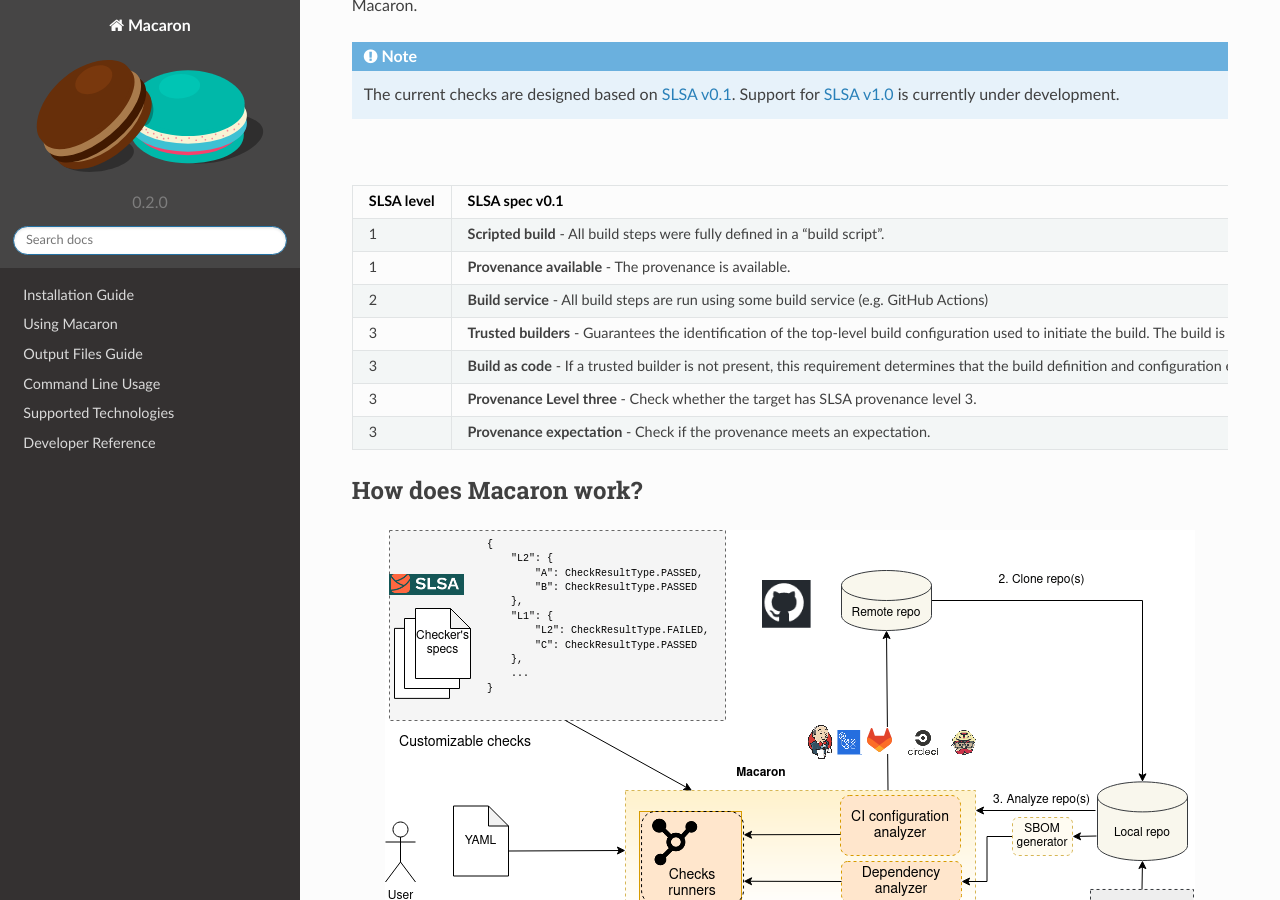
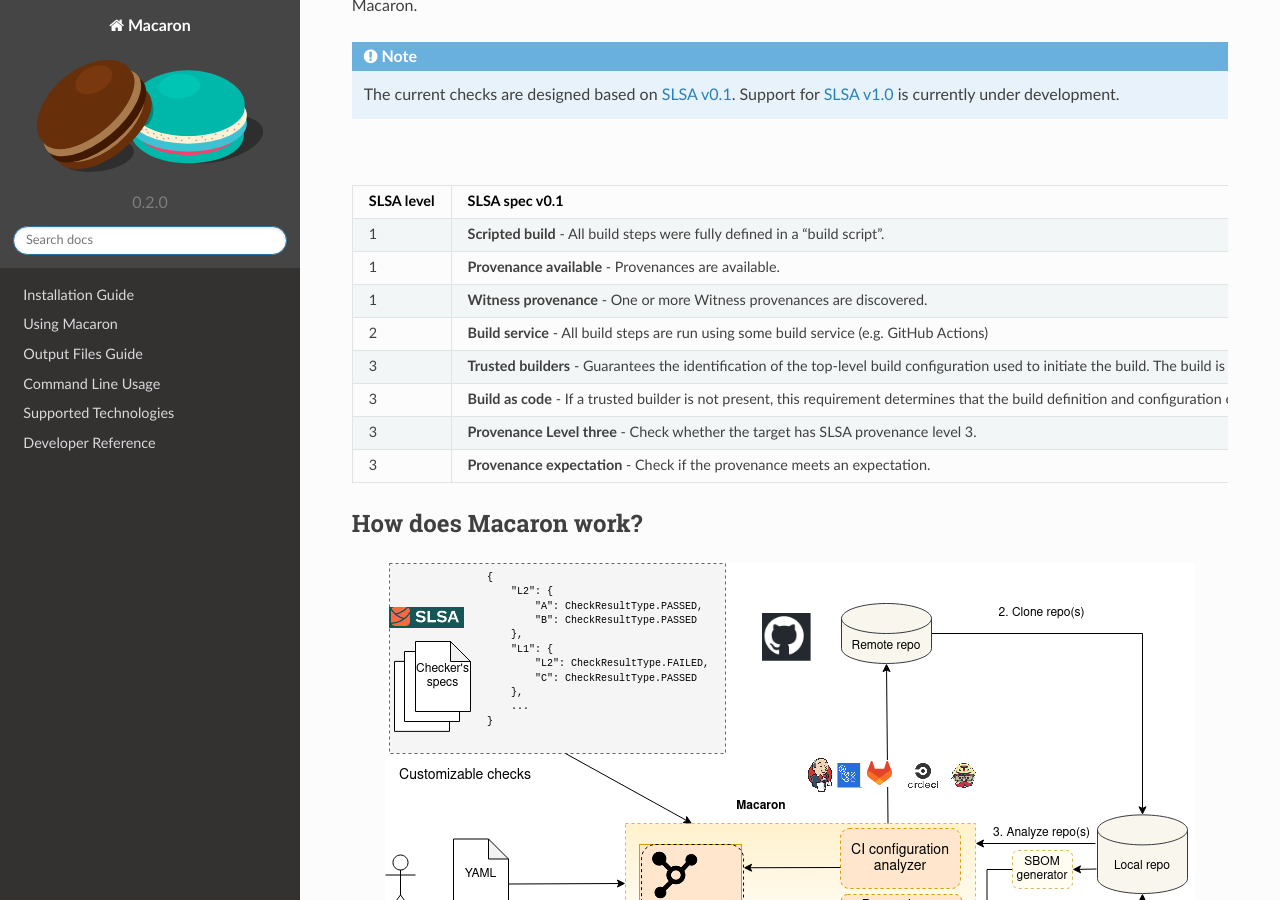
Before and after one commit to oracle/macaron, a Sphinx documentation site: the page built from docs/source/index.rst, in a window 1280 px wide and 900 px high, scrolled down 766 px. Built offline with Sphinx 7.4.7 and the Read the Docs theme 2.0.0, drawn with Linux system fonts in a browser that asks for light colours.

Commit message:
chore: add witness check to check table
Signed-off-by: Nathan Nguyen <nathan.nguyen@oracle.com>

```diff
--- a/docs/source/index.rst
+++ b/docs/source/index.rst
@@ -57,8 +57,11 @@
      - **Scripted build** - All build steps were fully defined in a “build script”.
      - Identify and validate build script(s).
    * - 1
-     - **Provenance available** - The provenance is available.
-     - Check for existence of SLSA provenance. If there are no SLSA provenance, the repo can still be compliant to level 1 given the build script is available.
+     - **Provenance available** - Provenances are available.
+     - Check for existence of provenances, which can be SLSA or Witness provenances. If there is no provenance, the repo can still be compliant to level 1 given the build script is available.
+   * - 1
+     - **Witness provenance** - One or more Witness provenances are discovered.
+     - Check for existence of Witness provenances, and whether artifact digests match those in the provenances.
    * - 2
      - **Build service** - All build steps are run using some build service (e.g. GitHub Actions)
      - Identify and validate the CI service(s) used for the build process.
```
